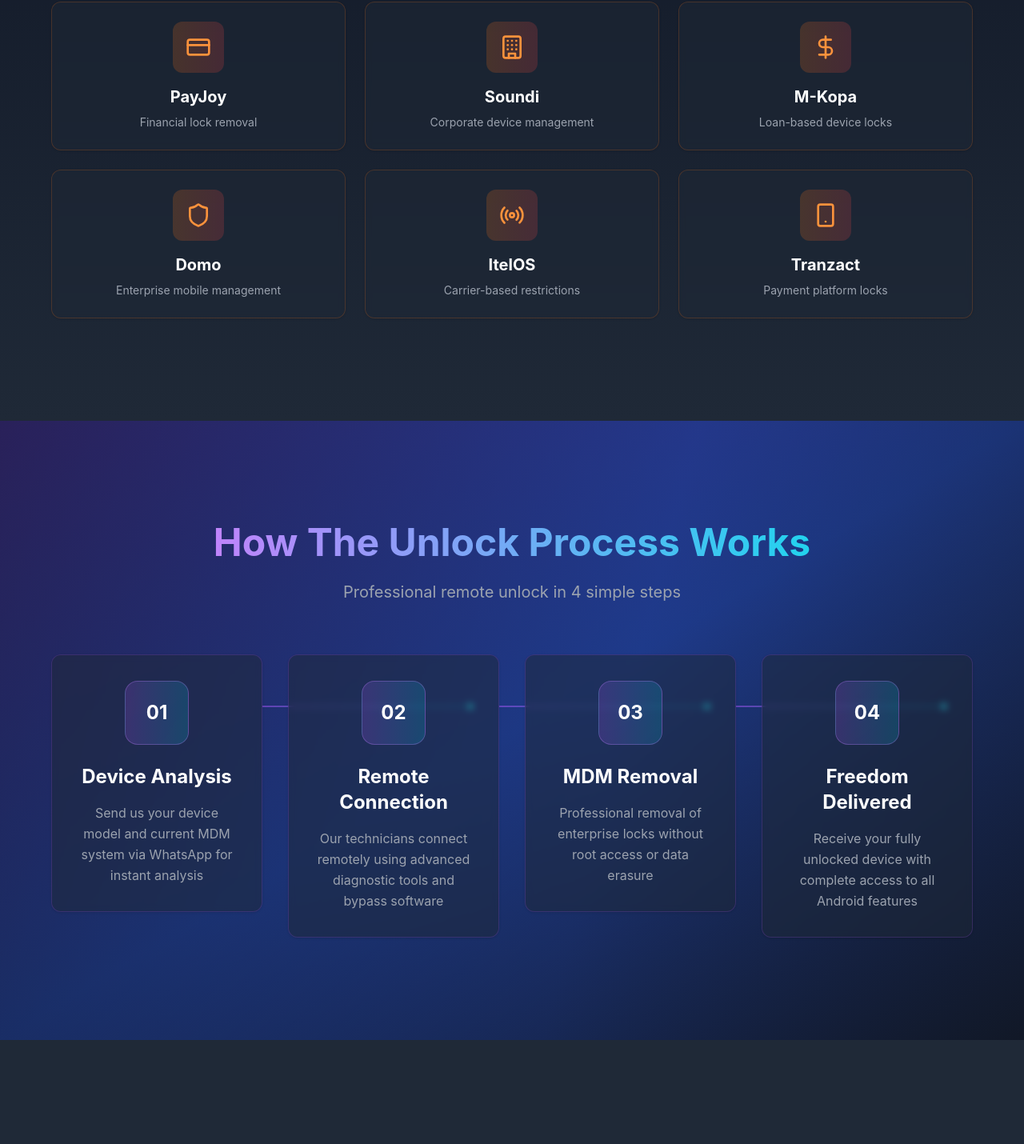
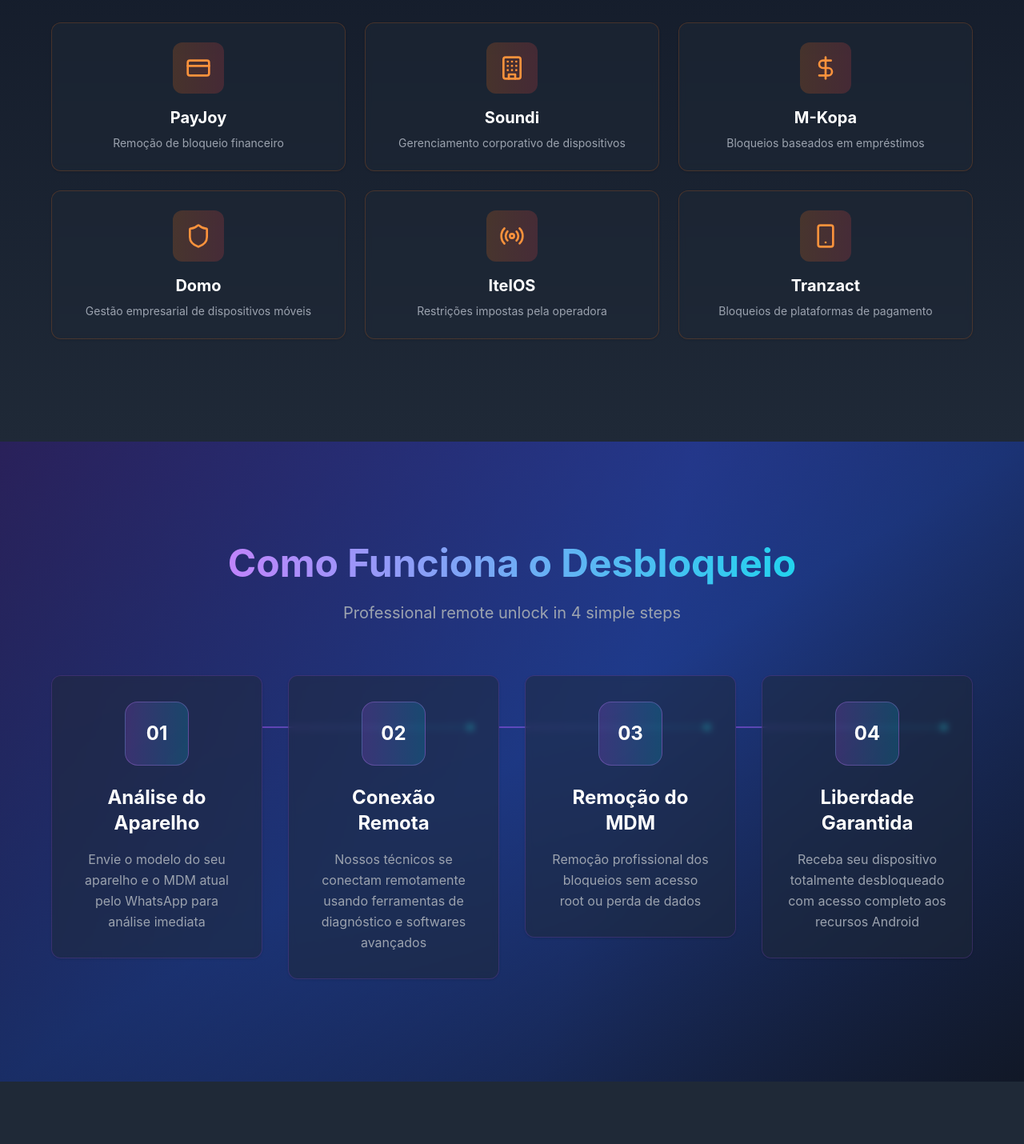
Before and after one commit to nonatomarques8366-debug/projetomdm, a React (Create React App) app: page / in a window 1280 px wide. Shown: the part 1090-2520 px from the top of the page at 80% size. Built offline with nearby package versions, Linux system fonts and the light colour scheme; no server answers.

Commit message:
Update mock.js

```diff
--- a/src/mock.js
+++ b/src/mock.js
@@ -1,4 +1,3 @@
-// Mock data for Technological Android MDM Removal Landing Page
 export const mockData = {
   company: {
     name: "Shyyxn Solucions",
@@ -7,68 +6,44 @@
   },
 
   hero: {
-    headline: "Unlock Any Android MDM",
-    subheadline: "Professional Enterprise Software Removal",
-    description: "Break free from PayJoy, Soundi, M-Kopa, Domo, ItelOS, Tranzact and other corporate locks. Remote service with zero data loss.",
-    cta: "Start Unlock Process",
-    badge: "No Jailbreak • No Root Required"
+    headline: "Desbloqueie Qualquer MDM Android",
+    subheadline: "Remoção Profissional de Software Corporativo",
+    description: "Livre-se do PayJoy, Soundi, M-Kopa, Domo, ItelOS, Tranzact e outros bloqueios corporativos. Serviço remoto sem perda de dados.",
+    cta: "Iniciar Desbloqueio",
+    badge: "Sem Jailbreak • Sem Root Necessário"
   },
 
   supportedMdmSystems: [
-    {
-      name: "PayJoy",
-      description: "Financial lock removal",
-      icon: "CreditCard"
-    },
-    {
-      name: "Soundi",
-      description: "Corporate device management",
-      icon: "Building"
-    },
-    {
-      name: "M-Kopa",
-      description: "Loan-based device locks",
-      icon: "DollarSign"
-    },
-    {
-      name: "Domo",
-      description: "Enterprise mobile management",
-      icon: "Shield"
-    },
-    {
-      name: "ItelOS",
-      description: "Carrier-based restrictions",
-      icon: "Radio"
-    },
-    {
-      name: "Tranzact",
-      description: "Payment platform locks",
-      icon: "Smartphone"
-    }
+    { name: "PayJoy", description: "Remoção de bloqueio financeiro", icon: "CreditCard" },
+    { name: "Soundi", description: "Gerenciamento corporativo de dispositivos", icon: "Building" },
+    { name: "M-Kopa", description: "Bloqueios baseados em empréstimos", icon: "DollarSign" },
+    { name: "Domo", description: "Gestão empresarial de dispositivos móveis", icon: "Shield" },
+    { name: "ItelOS", description: "Restrições impostas pela operadora", icon: "Radio" },
+    { name: "Tranzact", description: "Bloqueios de plataformas de pagamento", icon: "Smartphone" }
   ],
 
   process: {
-    title: "How The Unlock Process Works",
+    title: "Como Funciona o Desbloqueio",
     steps: [
       {
         number: "01",
-        title: "Device Analysis",
-        description: "Send us your device model and current MDM system via WhatsApp for instant analysis"
+        title: "Análise do Aparelho",
+        description: "Envie o modelo do seu aparelho e o MDM atual pelo WhatsApp para análise imediata"
       },
       {
         number: "02",
-        title: "Remote Connection",
-        description: "Our technicians connect remotely using advanced diagnostic tools and bypass software"
+        title: "Conexão Remota",
+        description: "Nossos técnicos se conectam remotamente usando ferramentas de diagnóstico e softwares avançados"
       },
       {
         number: "03",
-        title: "MDM Removal",
-        description: "Professional removal of enterprise locks without root access or data erasure"
+        title: "Remoção do MDM",
+        description: "Remoção profissional dos bloqueios sem acesso root ou perda de dados"
       },
       {
         number: "04",
-        title: "Freedom Delivered",
-        description: "Receive your fully unlocked device with complete access to all Android features"
+        title: "Liberdade Garantida",
+        description: "Receba seu dispositivo totalmente desbloqueado com acesso completo aos recursos Android"
       }
     ]
   },
@@ -76,23 +51,23 @@
   benefits: [
     {
       icon: "Zap",
-      title: "Lightning Fast",
-      description: "Most devices unlocked within 2-6 hours via secure remote connection"
+      title: "Super Rápido",
+      description: "A maioria dos aparelhos é desbloqueada entre 2 a 6 horas via conexão remota segura"
     },
     {
       icon: "Wifi",
-      title: "100% Remote",
-      description: "No need to ship device. Everything done through remote diagnostic protocols"
+      title: "100% Remoto",
+      description: "Sem necessidade de envio do aparelho. Tudo feito via diagnóstico remoto"
     },
     {
       icon: "HardDrive",
-      title: "Zero Data Loss",
-      description: "All personal files, apps, contacts and media remain completely intact"
+      title: "Sem Perda de Dados",
+      description: "Seus arquivos pessoais, aplicativos, contatos e mídias permanecem intactos"
     },
     {
       icon: "Users",
-      title: "Expert Support",
-      description: "Certified Android technicians with 5+ years of MDM removal experience"
+      title: "Suporte Especializado",
+      description: "Técnicos certificados com mais de 5 anos de experiência em remoção de MDM"
     }
   ],
 
@@ -101,7 +76,7 @@
       name: "Marcus Silva",
       location: "São Paulo, SP",
       device: "Samsung Galaxy A54",
-      text: "Bought a used Galaxy with PayJoy lock. Shyyxn removed it in 3 hours remotely. Phone works perfectly now, all my data intact!",
+      text: "Comprei um Galaxy usado com bloqueio PayJoy. A Shyyxn removeu em 3 horas remotamente. O celular está perfeito, sem perder nada!",
       rating: 5,
       mdmSystem: "PayJoy"
     },
@@ -109,7 +84,7 @@
       name: "Carla Santos",
       location: "Rio de Janeiro, RJ",
       device: "Motorola Edge 40",
-      text: "M-Kopa was blocking everything on my Motorola. These guys are legit experts - unlocked it without any hassle.",
+      text: "O M-Kopa estava bloqueando tudo no meu Motorola. Eles são especialistas de verdade - desbloquearam sem complicação.",
       rating: 5,
       mdmSystem: "M-Kopa"
     },
@@ -117,31 +92,31 @@
       name: "Roberto Lima",
       location: "Belém, PA",
       device: "Xiaomi Redmi Note 12",
-      text: "ItelOS lock was driving me crazy. Found Shyyxn online, paid, and within hours my Xiaomi was completely free. Highly recommend!",
+      text: "O bloqueio ItelOS estava me deixando doido. Encontrei a Shyyxn online, paguei e em poucas horas meu Xiaomi estava livre. Recomendo!",
       rating: 5,
       mdmSystem: "ItelOS"
     }
   ],
 
   supportedBrands: [
-    "Samsung Galaxy Series",
+    "Samsung Linha Galaxy",
     "Motorola Edge & Moto G",
-    "Xiaomi & Redmi Models",
-    "Realme Smartphones",
-    "Oppo & OnePlus Devices",
-    "Vivo & iQOO Series",
-    "LG Mobile Devices",
-    "Sony Xperia Series",
-    "Huawei & Honor Phones",
-    "TCL & Alcatel Models"
+    "Modelos Xiaomi & Redmi",
+    "Smartphones Realme",
+    "Aparelhos Oppo & OnePlus",
+    "Linha Vivo & iQOO",
+    "Dispositivos LG",
+    "Linha Sony Xperia",
+    "Celulares Huawei & Honor",
+    "Modelos TCL & Alcatel"
   ],
 
   technicalSpecs: [
-    "Android 8.0 to Android 14 support",
-    "Knox, Google Work Profile, and custom MDM bypass",
-    "Encrypted and non-encrypted device compatibility",
-    "No physical access required - 100% remote",
-    "Enterprise-grade security protocols",
-    "Professional diagnostic software tools"
+    "Compatível com Android 8.0 até Android 14",
+    "Bypass para Knox, Google Work Profile e MDMs personalizados",
+    "Compatibilidade com dispositivos criptografados e não criptografados",
+    "Sem acesso físico necessário - 100% remoto",
+    "Protocolos de segurança de nível empresarial",
+    "Ferramentas profissionais de diagnóstico"
   ]
 };
```
